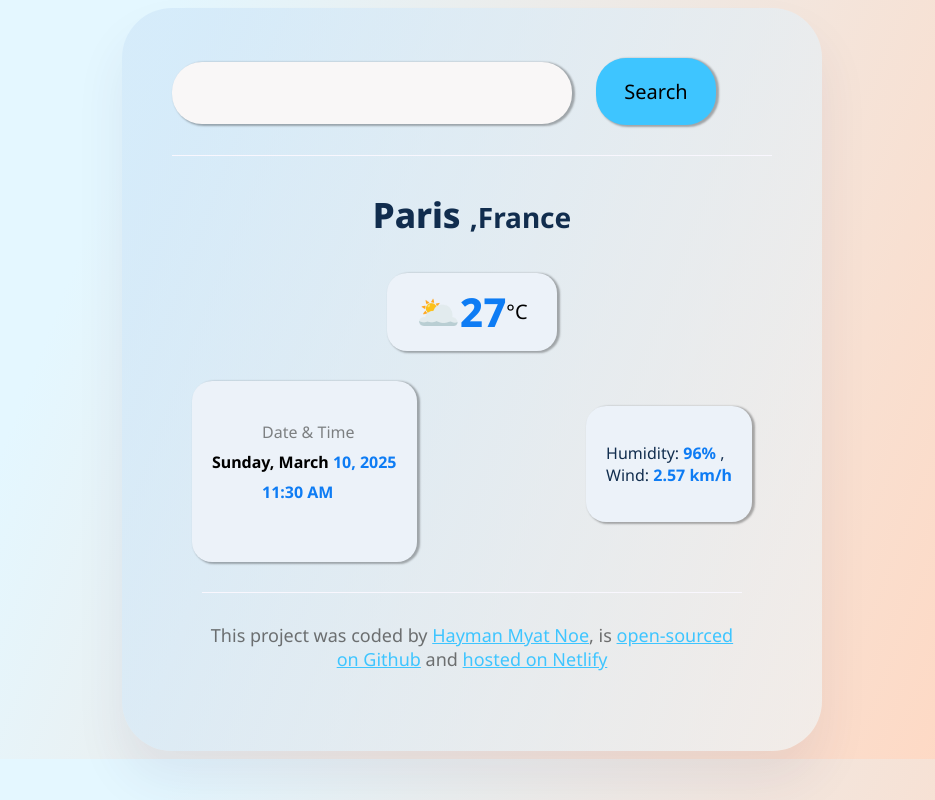
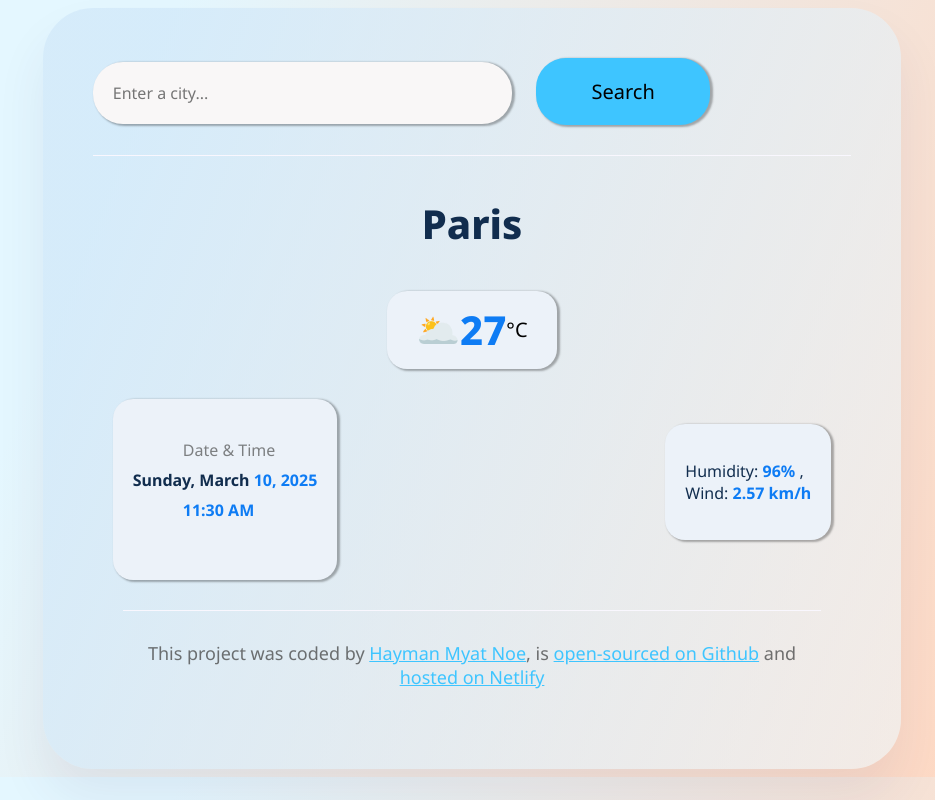
Before and after one commit to Hayman1314/Friendly-Forecast, a plain HTML site: page index.html in a window 1280 px wide. Shown: the whole page, without its empty margins (168-1103 px from the left). Drawn offline with Linux system fonts and the light colour scheme; a web font is replaced by a local one.

Commit message:
Added js, a basic search engine and change a few html and css in city element.

```diff
--- a/index.html
+++ b/index.html
@@ -25,17 +25,19 @@
     <div class="container">
       <main>
         <div class="form">
-          <form>
-            <input type="text" id="city" required />
+          <form class="search-form">
+            <input
+              type="text"
+              id="search-input"
+              required
+              placeholder="Enter a city..."
+            />
             <input type="submit" value="Search" id="search" />
           </form>
         </div>
 
         <div class="location">
-          <p class="city">
-            Paris
-            <span class="country">,France</span>
-          </p>
+          <p class="city">Paris</p>
         </div>
         <div class="weather">
           <div class="temperature-div">
@@ -87,5 +89,6 @@
         >
       </footer>
     </div>
+    <script src="src/index.js"></script>
   </body>
 </html>
--- a/src/index.js
+++ b/src/index.js
@@ -0,0 +1,8 @@
+function searchCity(event) {
+  event.preventDefault();
+  let searchInput = document.querySelector("#search-input");
+  let cityElement = document.querySelector(".city");
+  cityElement.innerHTML = searchInput.value;
+}
+let searchForm = document.querySelector(".search-form");
+searchForm.addEventListener("submit", searchCity);
--- a/src/styles.css
+++ b/src/styles.css
@@ -9,7 +9,7 @@ body {
 .container {
   display: block;
   margin: 0 auto;
-  max-width: 600px;
+  max-width: 60%;
   padding: 50px;
   background: linear-gradient(
     109.6deg,
@@ -19,7 +19,7 @@ body {
   border-radius: 50px;
   box-shadow: 0 30px 50px rgba(65, 50, 100, 0.08);
 }
-#city {
+#search-input {
   border-radius: 30px;
   font-family: Noto Sans;
   border: none;
@@ -27,7 +27,7 @@ body {
   font-size: 16px;
   padding: 20px;
   border: none;
-  width: 60%;
+  width: 50%;
   background-color: #f9f7f7;
   box-shadow: 2px 1px 2px 1px rgba(0, 0, 0, 0.3);
 }
@@ -38,7 +38,7 @@ body {
   font-family: Noto Sans, Roboto, Arial, Helvetica, sans-serif;
   margin: 0px 20px;
   padding: 20px;
-  width: 20%;
+  width: 23%;
   background-color: #3ec5ff;
 
   box-shadow: 2px 1px 2px 1px rgba(0, 0, 0, 0.3);
@@ -55,15 +55,12 @@ body {
 .location {
   display: block;
   text-align: center;
-  font-size: 35px;
+  font-size: 40px;
   font-family: Noto Sans, Roboto, Arial, Helvetica, sans-serif;
   font-weight: 800;
   color: #112d4e;
 }
-.country {
-  font-size: 28px;
-  font-weight: 700;
-}
+
 .weather {
   font-family: Noto Sans, Roboto, Arial, Helvetica, sans-serif;
 }
@@ -103,6 +100,9 @@ body {
   margin-left: 20px;
   border-radius: 20px;
   box-shadow: 2px 1px 2px 1px rgba(0, 0, 0, 0.3);
+}
+.word {
+  color: #112d4e;
 }
 .date-time-title {
   margin-left: 50px;
```
